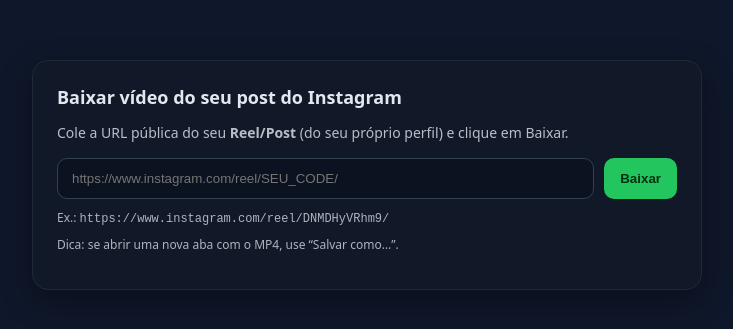
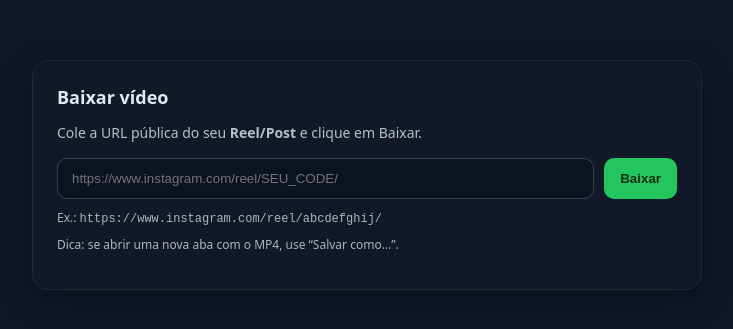
Before and after one commit to thiagodevbr/downinsta, a website: page public/index.html in a window 1280 px wide. Shown: the part 225-554 px from the top of the page, without its empty margins (273-1006 px from the left). Drawn offline with Linux system fonts and the light colour scheme.

Commit message:
update code

```diff
--- a/public/index.html
+++ b/public/index.html
@@ -3,7 +3,7 @@
   <head>
     <meta charset="utf-8" />
     <meta name="viewport" content="width=device-width,initial-scale=1" />
-    <title>IG Downloader (seus próprios vídeos)</title>
+    <title>download insta</title>
     <style>
       html,
       body {
@@ -74,10 +74,9 @@
   </head>
   <body>
     <div class="card">
-      <h1>Baixar vídeo do seu post do Instagram</h1>
+      <h1>Baixar vídeo</h1>
       <p class="hint">
-        Cole a URL pública do seu <strong>Reel/Post</strong> (do seu próprio
-        perfil) e clique em Baixar.
+        Cole a URL pública do seu <strong>Reel/Post</strong> e clique em Baixar.
       </p>
 
       <form
@@ -95,7 +94,7 @@
         <button type="submit">Baixar</button>
       </form>
       <div class="ex">
-        Ex.: <code>https://www.instagram.com/reel/DNMDHyVRhm9/</code>
+        Ex.: <code>https://www.instagram.com/reel/abcdefghij/</code>
       </div>
       <p class="ex">
         Dica: se abrir uma nova aba com o MP4, use “Salvar como…”.
```
